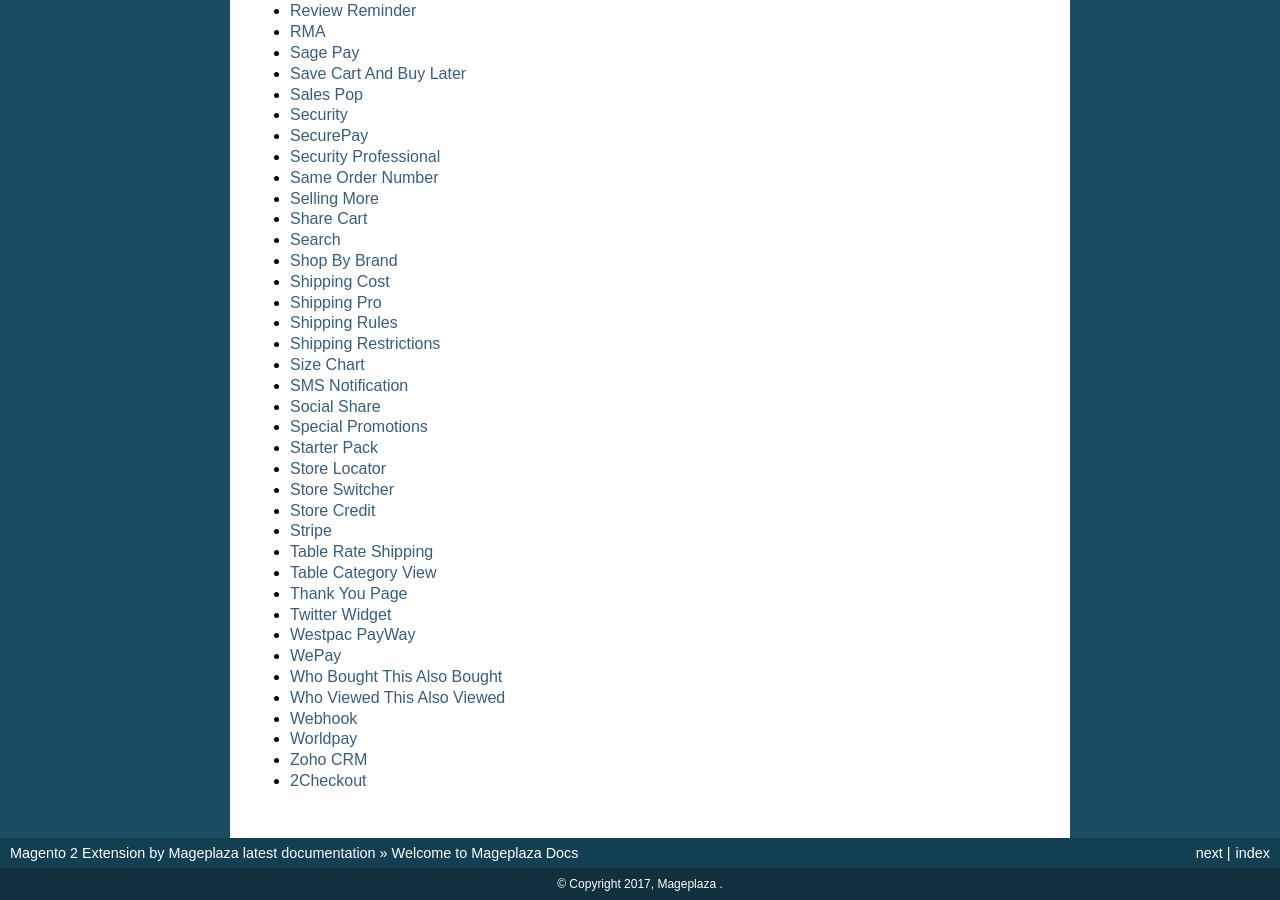
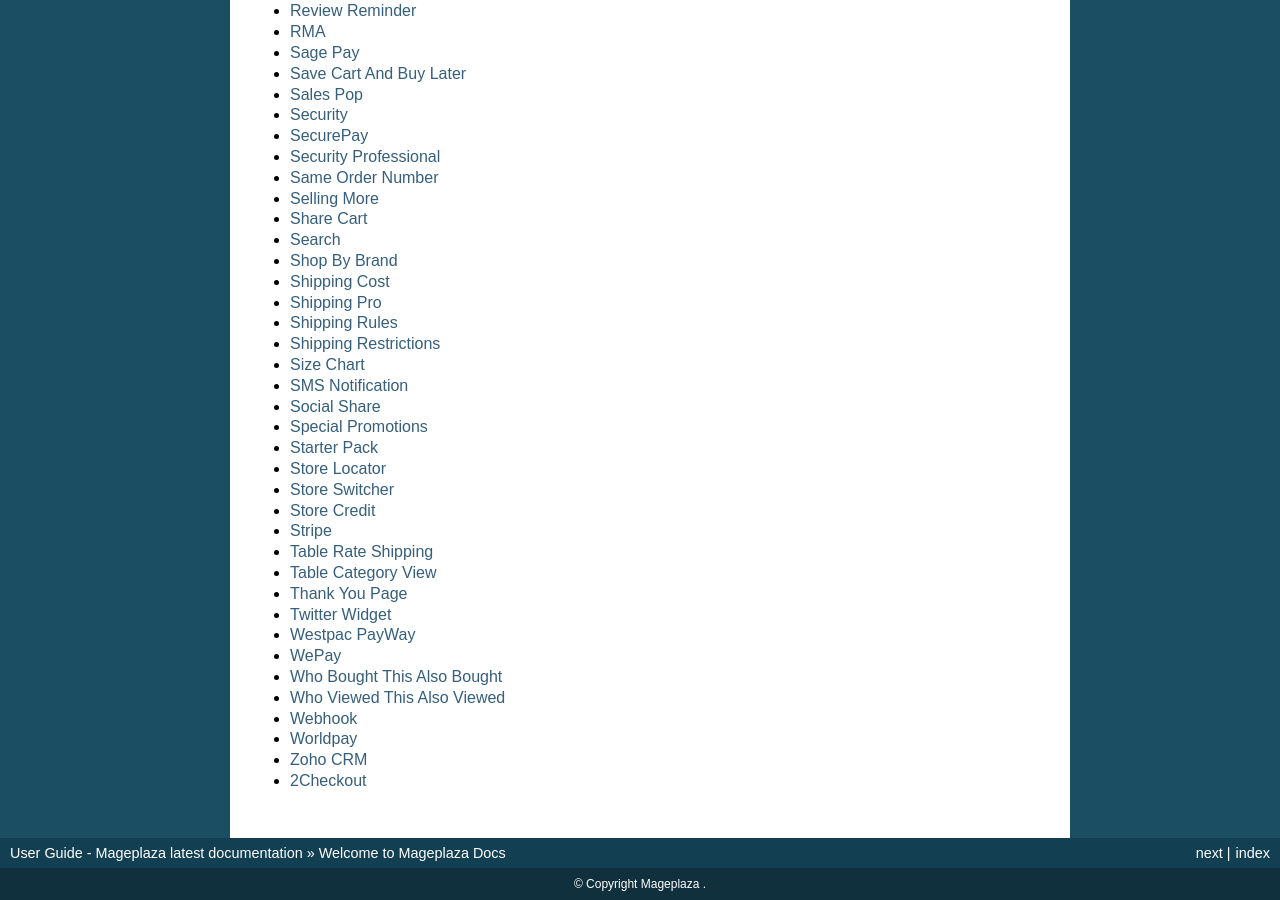
Before and after one commit to magepages/mpdocs, a Sphinx documentation site: the page built from docs/index.rst, in a window 1280 px wide and 900 px high, scrolled down 2759 px. Built offline with Sphinx 7.4.7, drawn with Linux system fonts in a browser that asks for light colours; pages that are not in the unit, such as notebooks, are missing from menus; some of the changed text lies outside the part shown.

Commit message:
Update conf.py

```diff
--- a/docs/conf.py
+++ b/docs/conf.py
@@ -58,8 +58,8 @@
 master_doc = 'index'
 
 # General information about the project.
-project = u'Magento 2 Extension by Mageplaza'
-copyright = u'2017, Mageplaza '
+project = u'User Guide - Mageplaza'
+copyright = u' Mageplaza '
 
 # The version info for the project you're documenting, acts as replacement for
 # |version| and |release|, also used in various other places throughout the
```
